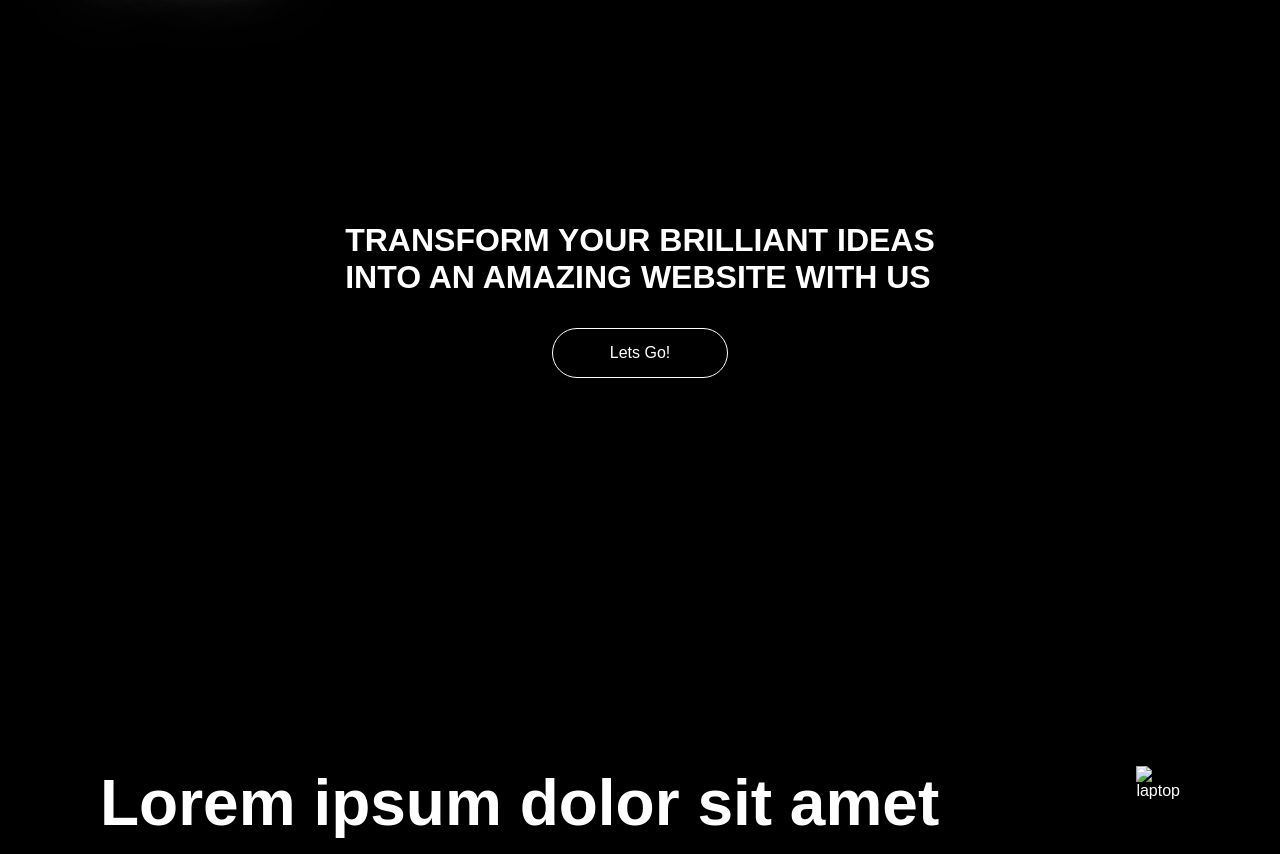
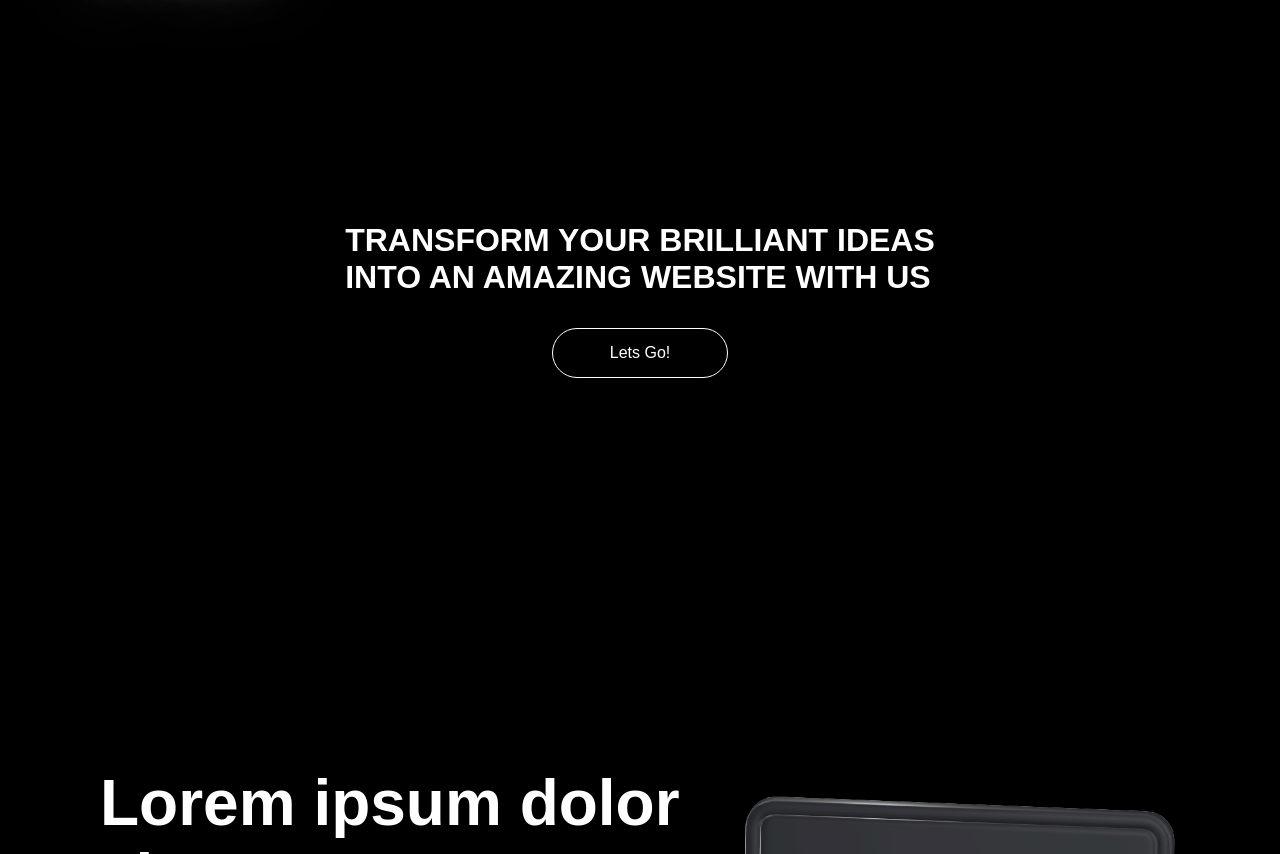
Before and after one commit to GADINGsaiko1/ByteBox-SIGMA, a plain HTML site: page index.html in a window 1280 px wide. Shown: the part 98-952 px from the top of the page. Drawn offline with Linux system fonts and the light colour scheme; the site is published under a folder, as on GitHub Pages, so addresses that start at the root find nothing; a web font is replaced by a local one.

Commit message:
fix bug laptop png

```diff
--- a/index.html
+++ b/index.html
@@ -39,7 +39,7 @@
             </p>
         </div>
         <div class="right-content">
-            <img src="/asset/dev.png" alt="laptop">
+            <img src="asset/dev.png" alt="laptop">
         </div>
     </div>
 
```
